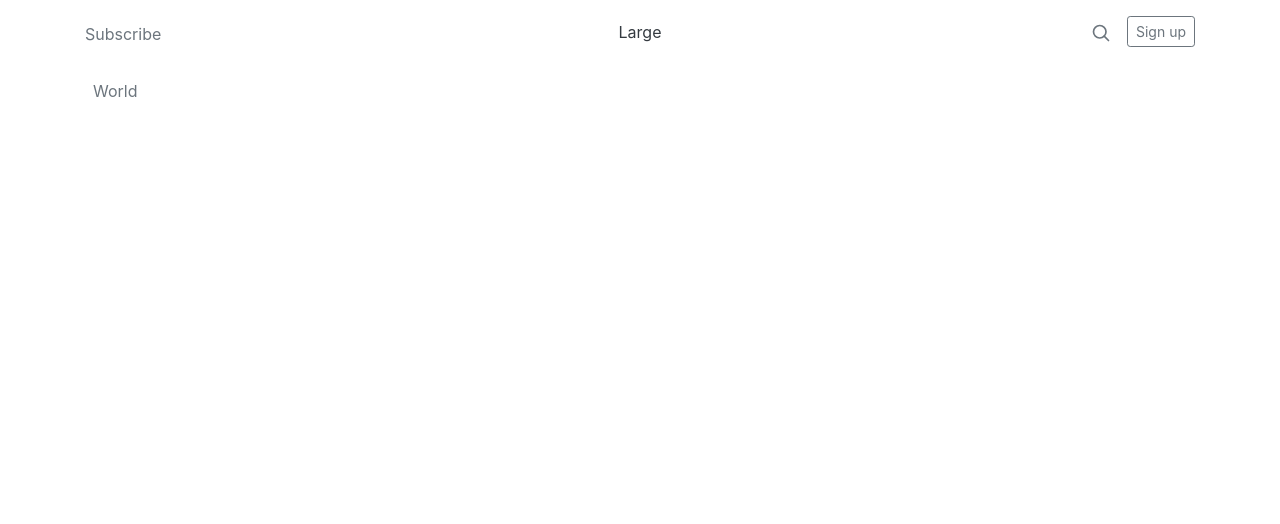
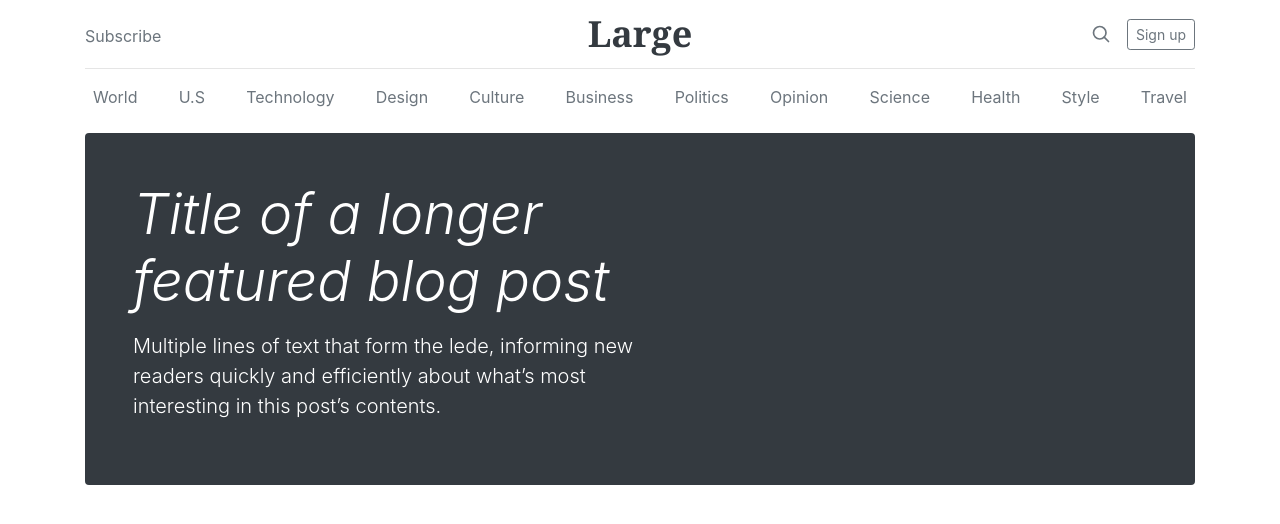
Before and after one commit to romigos/2020-Blog, a plain HTML site: page index.html in a window 1280 px wide. Drawn offline with nearby package versions, Linux system fonts and the light colour scheme.

Commit message:
continue header

```diff
--- a/css/style.css
+++ b/css/style.css
@@ -1,74 +1,12 @@
-/*Обнулення*/
-* {
-    padding: 0;
-    margin: 0;
-    border: 0;
+.blog-header {
+    line-height: 1;
+    border-bottom: 1px solid #e5e5e5;
 }
 
-*, *:before, *:after {
-    -moz-box-sizing: border-box;
-    -webkit-box-sizing: border-box;
-    box-sizing: border-box;
+.blog-header-logo {
+    font-family: "Playfair Display", Georgia, "Times New Roman", serif;
+    font-size: 2.25rem;
+    line-height: 1;
+    color: #343a40 !important;
+    font-weight: bold;
 }
-
-:focus, :active {
-    outline: none;
-}
-
-a:focus, a:active {
-    outline: none;
-}
-
-nav, footer, header, aside {
-    display: block;
-}
-
-html, body {
-    font-family: 'Titillium Web', sans-serif;
-    height: 100%;
-    width: 100%;
-    line-height: 1;
-    -ms-text-size-adjust: 100%;
-    -moz-text-size-adjust: 100%;
-    -webkit-text-size-adjust: 100%;
-}
-
-input, button, textarea {
-    font-family: inherit;
-}
-
-input::-ms-clear {
-    display: none;
-}
-
-button {
-    cursor: pointer;
-}
-
-button::-moz-focus-inner {
-    padding: 0;
-    border: 0;
-}
-
-a, a:visited {
-    text-decoration: none;
-}
-
-a:hover {
-    text-decoration: none;
-}
-
-ul li {
-    list-style: none;
-}
-
-img {
-    vertical-align: top;
-}
-
-h1, h2, h3, h4, h5, h6 {
-    font-size: inherit;
-    font-weight: 400;
-}
-
-/*--------------------*/
--- a/index.html
+++ b/index.html
@@ -4,7 +4,7 @@
     <!-- Required meta tags -->
     <meta charset="utf-8">
     <meta name="viewport" content="width=device-width, initial-scale=1, shrink-to-fit=no">
-
+    <link rel="stylesheet" href="css/style.css">
     <!-- Bootstrap CSS -->
     <link rel="stylesheet" href="https://stackpath.bootstrapcdn.com/bootstrap/4.4.1/css/bootstrap.min.css"
           integrity="sha384-Vkoo8x4CGsO3+Hhxv8T/Q5PaXtkKtu6ug5TOeNV6gBiFeWPGFN9MuhOf23Q9Ifjh" crossorigin="anonymous">
@@ -37,10 +37,28 @@
     <div class="nav-scroller py-2 mb-2">
         <nav class="nav d-flex justify-content-between">
             <a class="p-2 text-muted" href="#">World</a>
+            <a class="p-2 text-muted" href="#">U.S</a>
+            <a class="p-2 text-muted" href="#">Technology</a>
+            <a class="p-2 text-muted" href="#">Design</a>
+            <a class="p-2 text-muted" href="#">Culture</a>
+            <a class="p-2 text-muted" href="#">Business</a>
+            <a class="p-2 text-muted" href="#">Politics</a>
+            <a class="p-2 text-muted" href="#">Opinion</a>
+            <a class="p-2 text-muted" href="#">Science</a>
+            <a class="p-2 text-muted" href="#">Health</a>
+            <a class="p-2 text-muted" href="#">Style</a>
+            <a class="p-2 text-muted" href="#">Travel</a>
         </nav>
     </div>
-
-
+    <div class="jumbotron p-4 p-md-5 text-white rounded bg-dark">
+        <div class="col-md-6 px-0">
+            <h1 class="display-4 font-italic">Title of a longer featured blog post</h1>
+            <div class="lead my-3">Multiple lines of text that form the lede, informing new readers quickly and
+                efficiently about what’s most interesting in this post’s contents.
+            </div>
+            <div class="lead mb-0"></div>
+        </div>
+    </div>
 </div>
 <!-- Optional JavaScript -->
 <!-- jQuery first, then Popper.js, then Bootstrap JS -->
```
